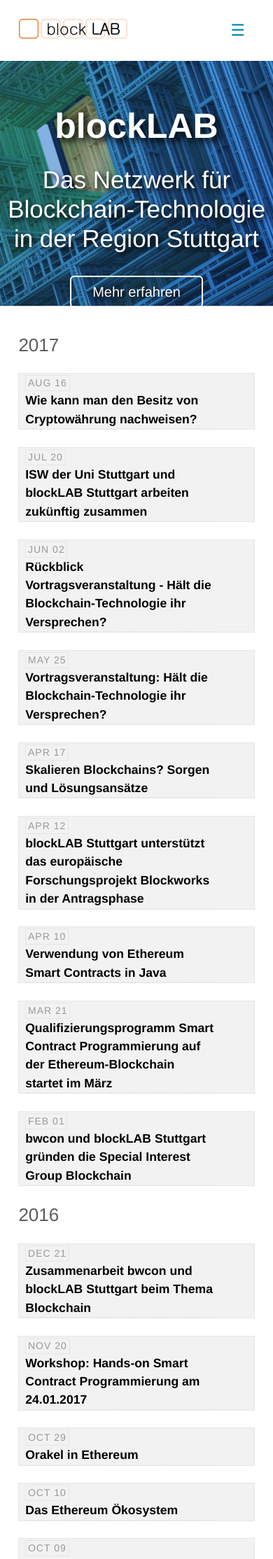
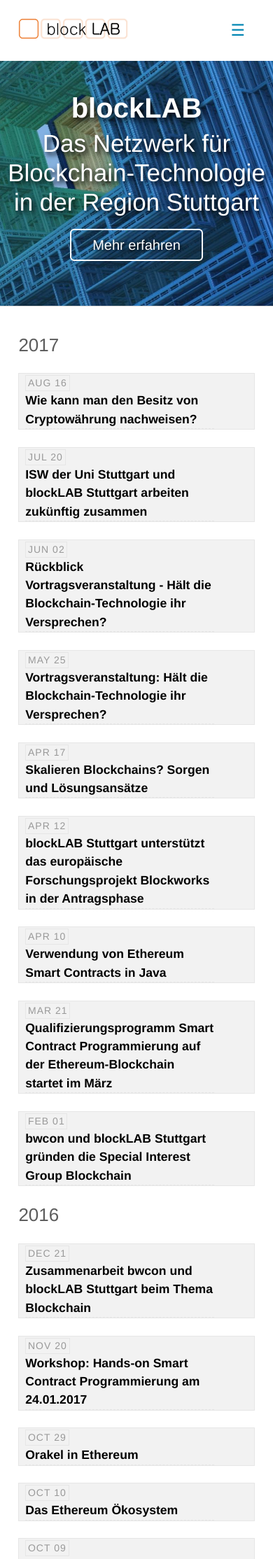
Before and after one commit to blocklab/site, a Jekyll site: the page built from index.html, in a window 390 px wide. Shown: the top 2228 px of the page at 70% size. Built offline with Jekyll 4.4.1, drawn with Linux system fonts in a browser that asks for light colours.

Commit message:
mobile improvements

```diff
--- a/assets/scss/_layout.scss
+++ b/assets/scss/_layout.scss
@@ -310,6 +310,7 @@ ul.navbar li.icon {display: none;}
   text-shadow: $heading-shadow;
   font-size: 35px;
   margin-bottom: 40px;
+  padding: 0 10px 0 10px;
 }
 
 .jumbotron-panel__a {
@@ -333,7 +334,6 @@ ul.navbar li.icon {display: none;}
   float: left;
 }
 
-// This applies from 0px to 600px
 @media (max-width: 600px) {
   .date-label {
     float: left !important;
@@ -341,6 +341,20 @@ ul.navbar li.icon {display: none;}
     margin-left: 0 !important;
     margin-top: 2px;
     margin-right: 1em;
+  }
+
+  .jumbotron-panel__h1 {
+    text-shadow: $heading-shadow;
+    font-size: 40px;
+    font-weight: 600;
+    margin: -20px;
+  }
+
+  .jumbotron-panel__h3 {
+    text-shadow: $heading-shadow;
+    font-size: 35px;
+    margin-bottom: 25px;
+    padding: 0 10px 0 10px;
   }
 
   .post-item {
```
